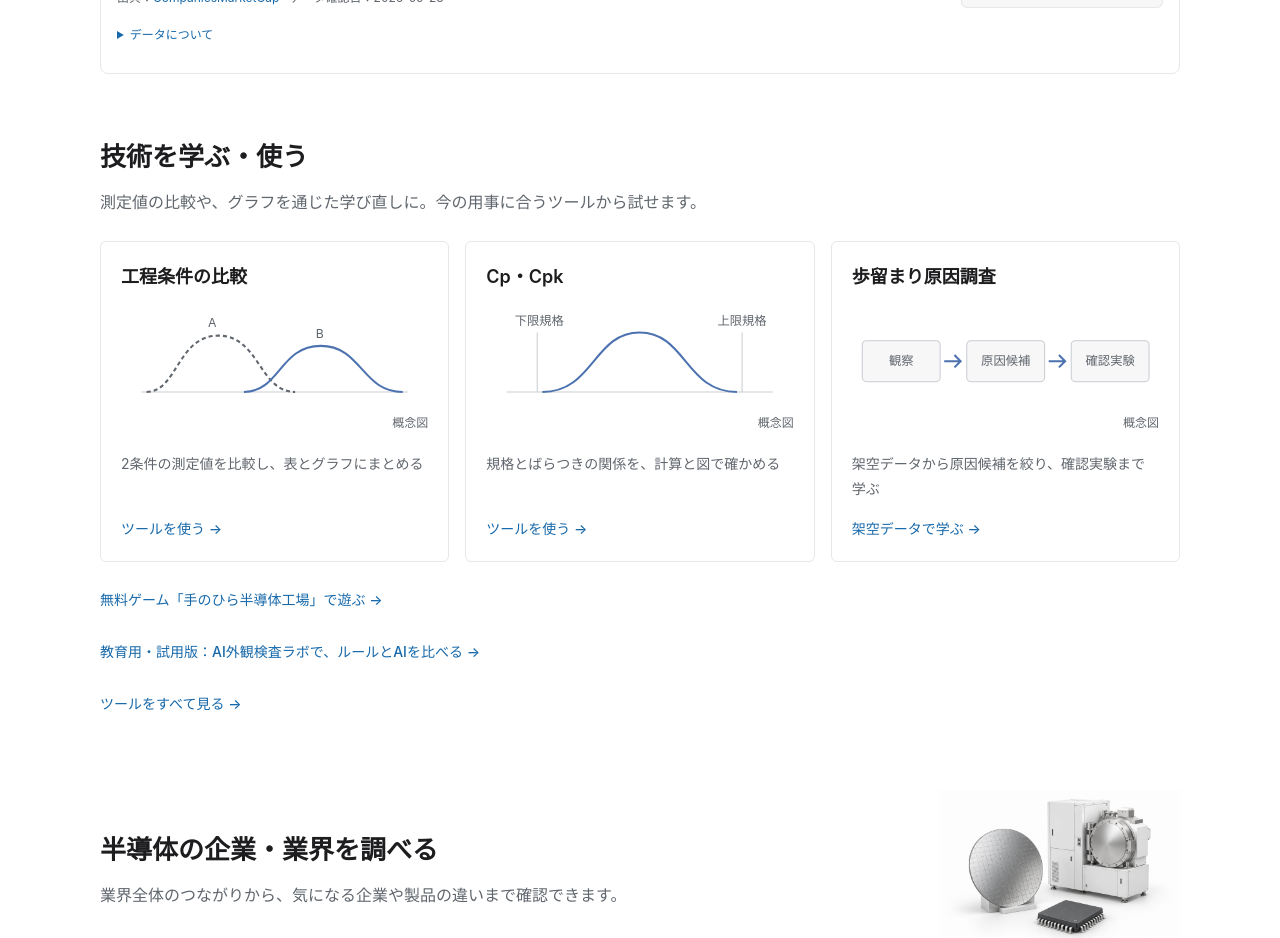
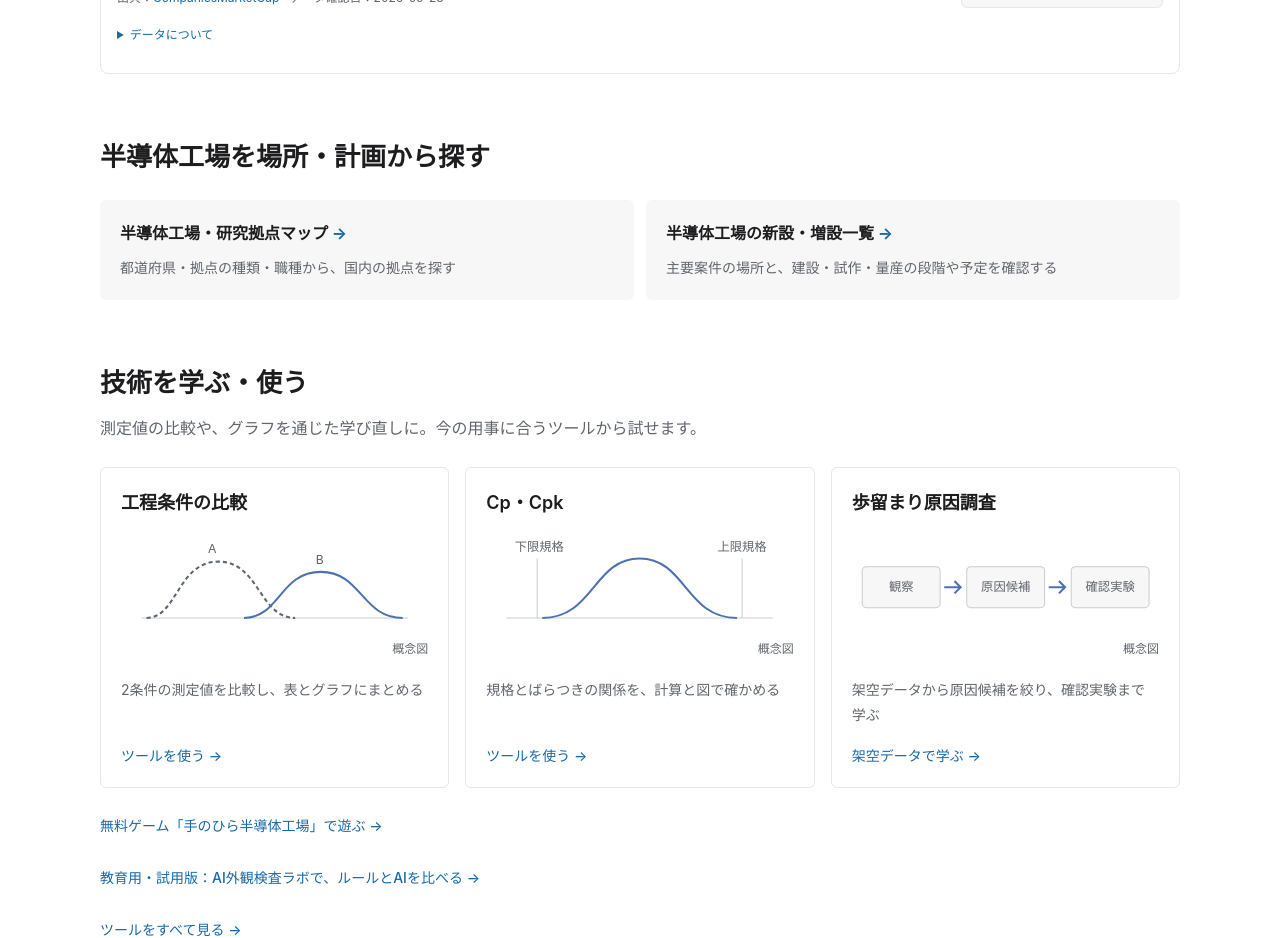
Before and after one commit to ryo0905-eng/manufacturing-compass, a Next.js app: page / in a window 1280 px wide. Shown: the part 1340-2278 px from the top of the page. Built offline with nearby package versions, Linux system fonts and the light colour scheme; no server answers.

Commit message:
feat: promote factory map and projects on homepage

```diff
--- a/src/app/(ja)/page.tsx
+++ b/src/app/(ja)/page.tsx
@@ -11,7 +11,7 @@ import { StructuredData } from "@/components/StructuredData";
 import { guideCategoryDetails, guideCategoryOrder } from "@/content/guides/categories";
 import type { GuideArticle } from "@/content/guides/types";
 import { beginnerGuides } from "@/data/editorial";
-import { homeGuideSlugs, homeRankingLinks, homeResearchLinks, homeToolIds } from "@/data/home";
+import { homeFactoryLinks, homeGuideSlugs, homeRankingLinks, homeResearchLinks, homeToolIds } from "@/data/home";
 import { learningTools } from "@/data/learning-tools";
 import { siteUrl } from "@/lib/format";
 
@@ -85,6 +85,13 @@ export default function Home() {
         <RankingTimeMachinePreview variant="home" />
       </section>
 
+      <section id="home-factories" className="home-focused__section" aria-labelledby="home-factories-title">
+        <header className="home-focused__heading"><h2 id="home-factories-title">半導体工場を場所・計画から探す</h2></header>
+        <nav className="home-focused__research-grid" aria-label="工場・研究拠点と新設・増設計画の入口">
+          {homeFactoryLinks.map((item) => <HomeLink href={item.href} key={item.id} section="factories" destination={item.id} purpose="industry"><strong>{item.title}<span aria-hidden="true"> →</span></strong><p>{item.body}</p></HomeLink>)}
+        </nav>
+      </section>
+
       <section className="home-focused__section" aria-labelledby="home-tools-title">
         <header className="home-focused__heading"><h2 id="home-tools-title">技術を学ぶ・使う</h2><p>測定値の比較や、グラフを通じた学び直しに。今の用事に合うツールから試せます。</p></header>
         <div className="home-focused__tool-grid">
--- a/src/data/home.ts
+++ b/src/data/home.ts
@@ -14,6 +14,11 @@ export const homeRankingLinks = [
   { id: "salary", href: "/guides/semiconductor-salary-ranking", title: "平均年収", body: "企業が公表した平均年収と集計条件を確認する" },
 ] as const;
 
+export const homeFactoryLinks = [
+  { id: "semiconductor_map", href: "/semiconductor-map", title: "半導体工場・研究拠点マップ", body: "都道府県・拠点の種類・職種から、国内の拠点を探す" },
+  { id: "factory_projects", href: "/guides/japan-semiconductor-factory-projects", title: "半導体工場の新設・増設一覧", body: "主要案件の場所と、建設・試作・量産の段階や予定を確認する" },
+] as const;
+
 export const homeResearchLinks = [
   { id: "semiconductor_watch", href: "/semiconductor-watch", title: "Chip Pulse｜半導体業界ウォッチ", body: "企業・地域・テーマを横断し、昨日からの変化を3分でつかむ" },
   { id: "industry_map", href: "/industry-map", title: "業界地図・企業一覧", body: "業界のつながりを理解し、製品・職種から企業を探す" },
@@ -21,5 +26,5 @@ export const homeResearchLinks = [
   { id: "industry_guides", href: "/guides/industry", title: "企業・業界の記事を読む", body: "工程・装置・材料から理解を深める" },
 ] as const;
 
-export type HomeSection = "hero" | "rankings" | "tools" | "research" | "career" | "recommended" | "latest" | "about";
+export type HomeSection = "hero" | "rankings" | "factories" | "tools" | "research" | "career" | "recommended" | "latest" | "about";
 export type HomePurpose = "technology" | "industry" | "career" | "articles" | "about";
```
Also changed, not shown: 2 other files (tests, documents, lock files or other folders).
